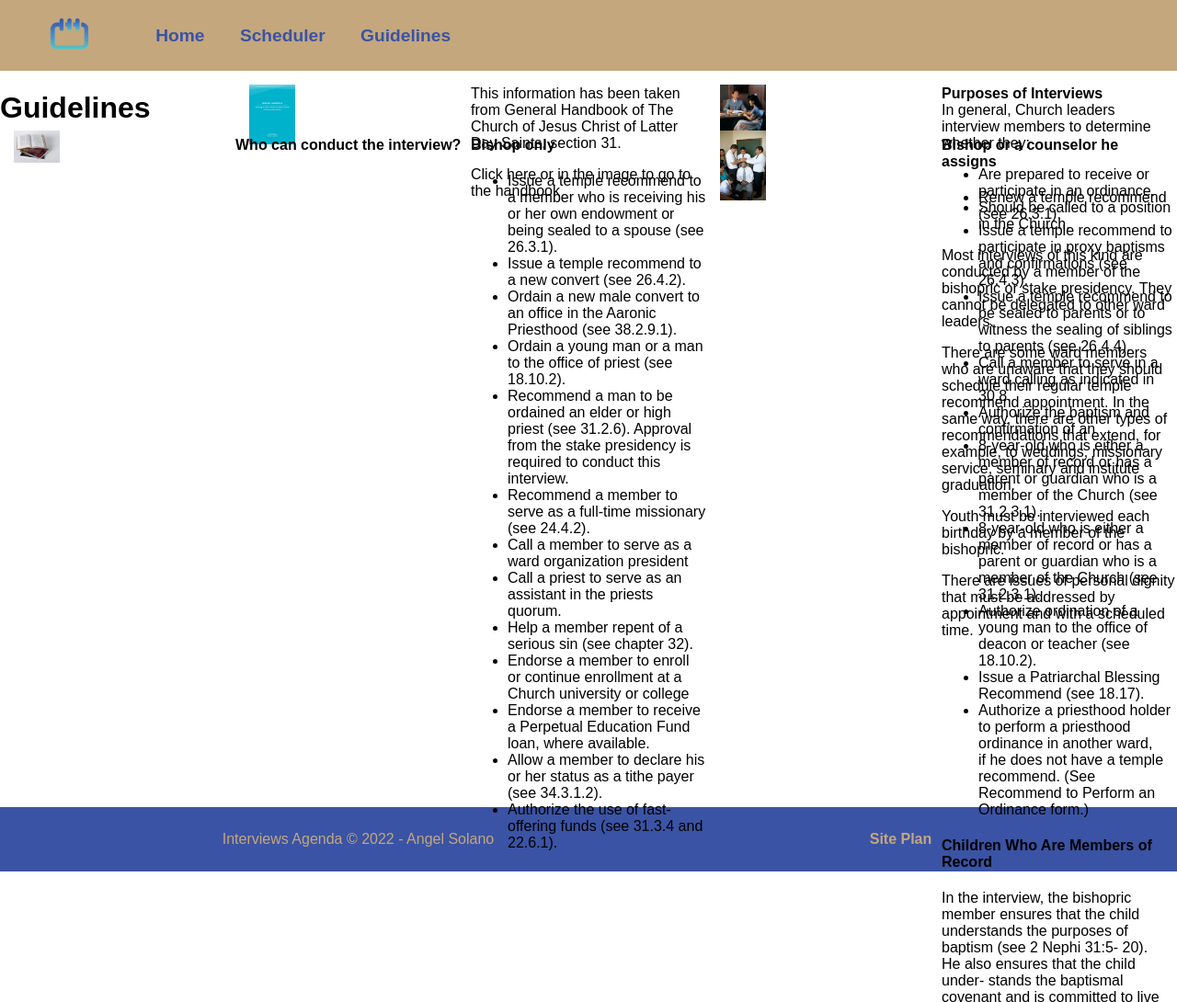
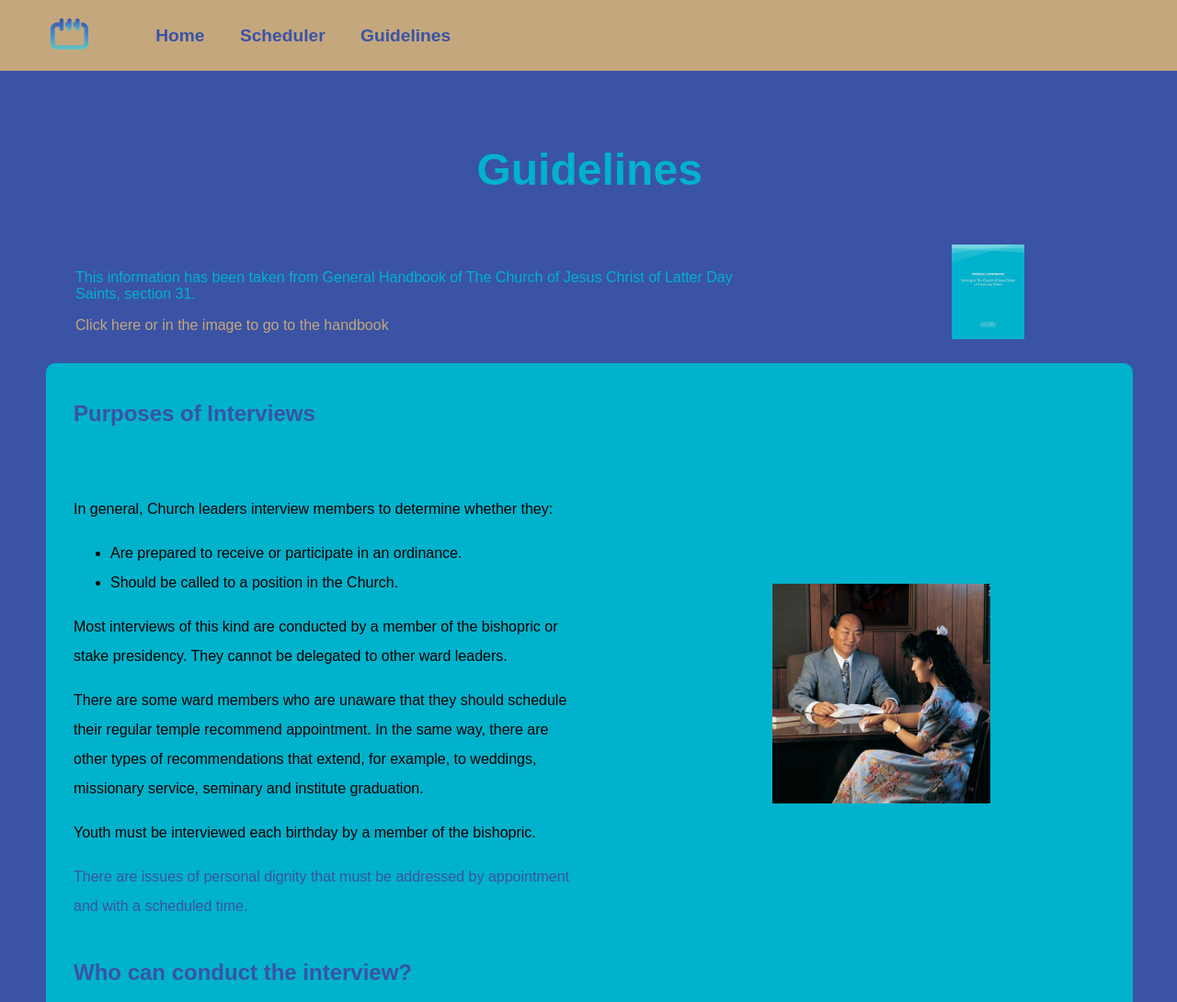
Before and after one commit to asolharo/WDD-130, a plain HTML site: page agenda/guidelines.html in a window 1280 px wide. Shown: the top 1090 px of the page at 92% size. Drawn offline with Linux system fonts and the light colour scheme.

Commit message:
last child page done

```diff
--- a/agenda/guidelines.html
+++ b/agenda/guidelines.html
@@ -22,16 +22,16 @@
         </nav>
     </header>
 
-    <main>
+    <div class="bkg">
         <h1>Guidelines</h1>
-        <img class="logo" src="images/IMG_0083.JPG" alt="Handbook">
+        <div id="first">
+            <p>This information has been taken from General Handbook of The Church of Jesus Christ of Latter Day Saints, section 31.</p>
+            <a href="https://www.churchofjesuschrist.org/study/manual/general-handbook?lang=eng" target="_blank" rel="noopener noreferrer">Click here or in the image to go to the handbook</a>
+        </div>
+        <a href="https://www.churchofjesuschrist.org/study/manual/general-handbook?lang=eng" target="_blank" rel="noopener noreferrer"><img id="handbook" src="images/IMG_0083.JPG" alt="Handbook"></a>
+        <div class="content">
           <div>
-            <p>This information has been taken from General Handbook of The Church of Jesus Christ of Latter Day Saints, section 31.</p>
-            <p>Click here or in the image to go to the handbook</p>
-        </div>
-        <img class="logo" src="images/IMG_0084.JPG" alt="Bishop and siter on interview">
-        <div>
-            <p><strong>Purposes of Interviews</strong><br>
+              <h4>Purposes of Interviews</h4><br>
               In general, Church leaders interview members to determine whether they:</p>
               <ul>
               <li>Are prepared to receive or participate in an ordinance.</li>
@@ -40,13 +40,14 @@
               <p>Most interviews of this kind are conducted by a member of the bishopric or stake presidency. They cannot be delegated to other ward leaders.</p>
               <p>There are some ward members who are unaware that they should schedule their regular temple recommend appointment. In the same way, there are other types of recommendations that extend, for example, to weddings, missionary service, seminary and institute graduation.</p>
               <p>Youth must be interviewed each birthday by a member of the bishopric.</p>
-            <p>There are issues of personal dignity that must be addressed by appointment and with a scheduled time.</p>
+              <p style="color:#3A53A4 ;">There are issues of personal dignity that must be addressed by appointment and with a scheduled time.</p>
+              <h4>Who can conduct the interview?</h4>
           </div>
-        <img class="logo" src="images/IMG_0085.JPG" alt="Scriptures">
-        <h4>Who can conduct the interview?</h4>
+          <img id="bishop" src="images/IMG_0084.JPG" alt="Bishop and siter on interview">
+          <img id="scriptures" src="images/IMG_0085.JPG" alt="Scriptures">
           <div>
-            <h4>Bishop only</h4>
-            <ul>
+              <h4 id="subtitle3"><span id="subtitle3Bkg">Bishop only</span></h4>
+              <ul id="list">
                 <li>
                   Issue a temple recommend to a member who is receiving his or her own endowment or being sealed to a spouse (see 26.3.1).
                 </li>
@@ -88,9 +89,9 @@
                 </li>
               </ul>
           </div>
-        <img class="logo" src="images/IMG_0087.JPG" alt="Laying on of hands">
+          <img id="hands" src="images/IMG_0087.JPG" alt="Laying on of hands">
           <div>
-            <h4>Bishop or a counselor he assigns</h4>
+              <h4><span id="subtitle3Bkg">Bishop or a counselor he assigns</span></h4>
               <ul>
                 <li>
                   Renew a temple recommend (see 26.3.1).
@@ -123,13 +124,16 @@
                   if he does not have a temple recommend. (See Recommend to Perform an Ordinance form.)
                 </li>
               </ul>
-            <h4>Children Who Are Members of Record</h4>
+          </div>
+          <div>
+            <h4><span id="subtitle3Bkg">Children Who Are Members of Record</span></h4>
             <p>In the interview, the bishopric member ensures that the child understands the purposes of baptism (see 2 Nephi 31:5- 20).<br>
               He also ensures that the child under- stands the baptismal covenant and is committed to live by it (see Mosiah 18:8-10).<br>
               He does not need to use a specified list of questions. This is not an interview to determine worthiness, since "little children need no repentance" (Moroni 8:11).</p>
             <p>Permission of parents or guardians is required before a minor can be baptized (see 38.2.8.2).</p>
           </div>
-    </main>
+        </div>
+      </div>
 
     <footer>
         <p id="info">Interviews Agenda &copy; 2022 - Angel Solano</p>
--- a/agenda/styles/style.css
+++ b/agenda/styles/style.css
@@ -18,6 +18,7 @@ main {
     display: grid;
     grid-template-columns: repeat(5, 20%);
     grid-template-rows: 50px 198px 86px 47px 200px 220px;
+    justify-content: center;
 }
 
 #bkg-box {
@@ -207,11 +208,11 @@ label {
     margin: auto;
     border-radius: 10px;
     /* Permalink - use to edit and share this gradient: https://colorzilla.com/gradient-editor/#1e5799+0,2989d8+50,7db9e8+100 */
-    background: #1e5799; /* Old browsers */
-    background: -moz-linear-gradient(top,  #1e5799 0%, #2989d8 50%, #7db9e8 100%); /* FF3.6-15 */
-    background: -webkit-linear-gradient(top,  #1e5799 0%,#2989d8 50%,#7db9e8 100%); /* Chrome10-25,Safari5.1-6 */
-    background: linear-gradient(to bottom,  #1e5799 0%,#2989d8 50%,#7db9e8 100%); /* W3C, IE10+, FF16+, Chrome26+, Opera12+, Safari7+ */
-    filter: progid:DXImageTransform.Microsoft.gradient( startColorstr='#1e5799', endColorstr='#7db9e8',GradientType=0 ); /* IE6-9 */
+    background: #3A53A4; /* Old browsers */
+    background: -moz-linear-gradient(top,  #3A53A4 0%, #2989d8 50%, #7db9e8 100%); /* FF3.6-15 */
+    background: -webkit-linear-gradient(top,  #3A53A4 0%,#2989d8 50%,#7db9e8 100%); /* Chrome10-25,Safari5.1-6 */
+    background: linear-gradient(to bottom,  #3A53A4 0%,#2989d8 50%,#7db9e8 100%); /* W3C, IE10+, FF16+, Chrome26+, Opera12+, Safari7+ */
+    filter: progid:DXImageTransform.Microsoft.gradient( startColorstr='#3A53A4', endColorstr='#7db9e8',GradientType=0 ); /* IE6-9 */
 }
 
 /* Full-width input fields [type=text], input[type=password] */
@@ -318,3 +319,120 @@ animation: animatezoom 0.6s
        width: 100%;
     }
   }
+
+
+/* Classes for guidelines.html */
+
+.bkg {
+    background: rgb(58,83,164);
+    background: linear-gradient(180deg, rgba(58,83,164,1) 0%, rgba(58,83,164,1) 71%, rgba(0,178,204,1) 100%);
+    display: grid;
+    grid-template-columns: repeat(6, 16.7%);
+    margin: 0 auto;
+    padding: 50px;
+}
+
+.content {
+    display: grid;
+    grid-template-columns: repeat(6, 16.7%);
+    background-color: #00B2CC;
+    border-radius: 10px;
+    grid-column: 1/7;
+    line-height: 2;
+    width: 100%;
+
+}
+
+#handbook {
+    width: 40%;
+}
+
+.bkg h1 {
+    text-align: center;
+    margin-top: 0px;
+    padding-top: 30px;
+    color:#00B2CC ;
+    grid-column: 1/7;
+    font-size: 3em;
+}
+
+#first {
+    text-justify: auto;
+    margin-bottom: 5em;
+    grid-column: 1/5;
+    margin: 2em;
+    color:#00B2CC ;
+}
+
+.bkg a:nth-of-type(1) {
+    grid-column: 6/7;
+    justify-items: right;
+    align-self: center;
+}
+
+a {
+    color: #C4A77D;
+    text-decoration: none;
+}
+a:hover {
+    color:#00B2CC;
+}
+
+.content h4 {
+    color: #3A53A4;
+    font-size: 18pt;
+}
+
+.content div {
+    grid-column: 1/7;
+    text-justify: auto;
+}
+
+#bishop {
+    grid-column: 5/7;
+    width: 60%;
+    grid-row: 1/2;
+    align-self: center;
+}
+
+.content div:nth-of-type(1) {
+    grid-column: 1/4;
+    margin-right: 20px;
+    padding-left: 30px;
+}
+.content div:nth-of-type(2) {
+    grid-column: 3/7;
+    grid-row: 2/3;
+}
+
+#scriptures {
+    grid-column: 1/4;
+    grid-row: 2/3;
+    padding-left: 30px;
+}
+
+#subtitle3Bkg {
+    background:#C4A77D;
+    padding: 10px;
+    border-radius: 10px;
+}
+
+.content div:nth-of-type(3) {
+    grid-column: 1/4;
+    grid-row: 3/4;
+    margin-right: 20px;
+    padding-left: 30px;
+}
+
+#hands {
+    grid-column: 5/7;
+    width: 60%;
+    grid-row: 3/4;
+    margin-top: 5em;
+}
+
+.content div:nth-of-type(4) {
+    grid-column: 1/7;
+    grid-row: 4/5;
+    padding-left: 30px;
+}
```
Lines whose indentation alone changed are shown as unchanged.
